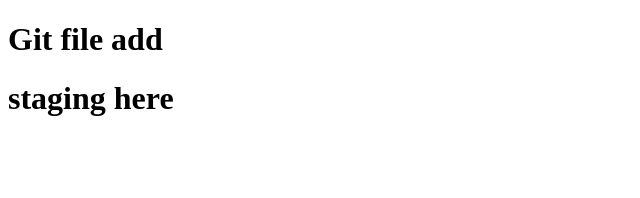
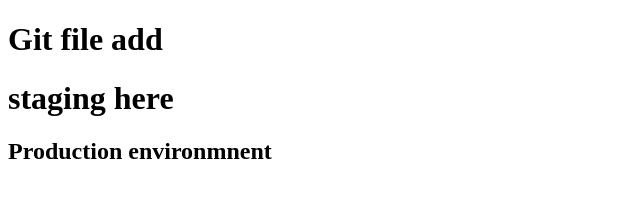
Before and after one commit to Giridhard123/Projectassignment, a plain HTML site: page index.html in a window 1280 px wide. Shown: the whole page, without its empty margins (0-640 px from the left). Drawn offline with Linux system fonts and the light colour scheme.

Commit message:
specify current environment

```diff
--- a/index.html
+++ b/index.html
@@ -5,6 +5,7 @@
    <body>
 	<h1> Git file add </h1>
 	<h1> staging here </h1>
+	<h2> Production environmnent</h2>
 
    </body>
 </html>
```
